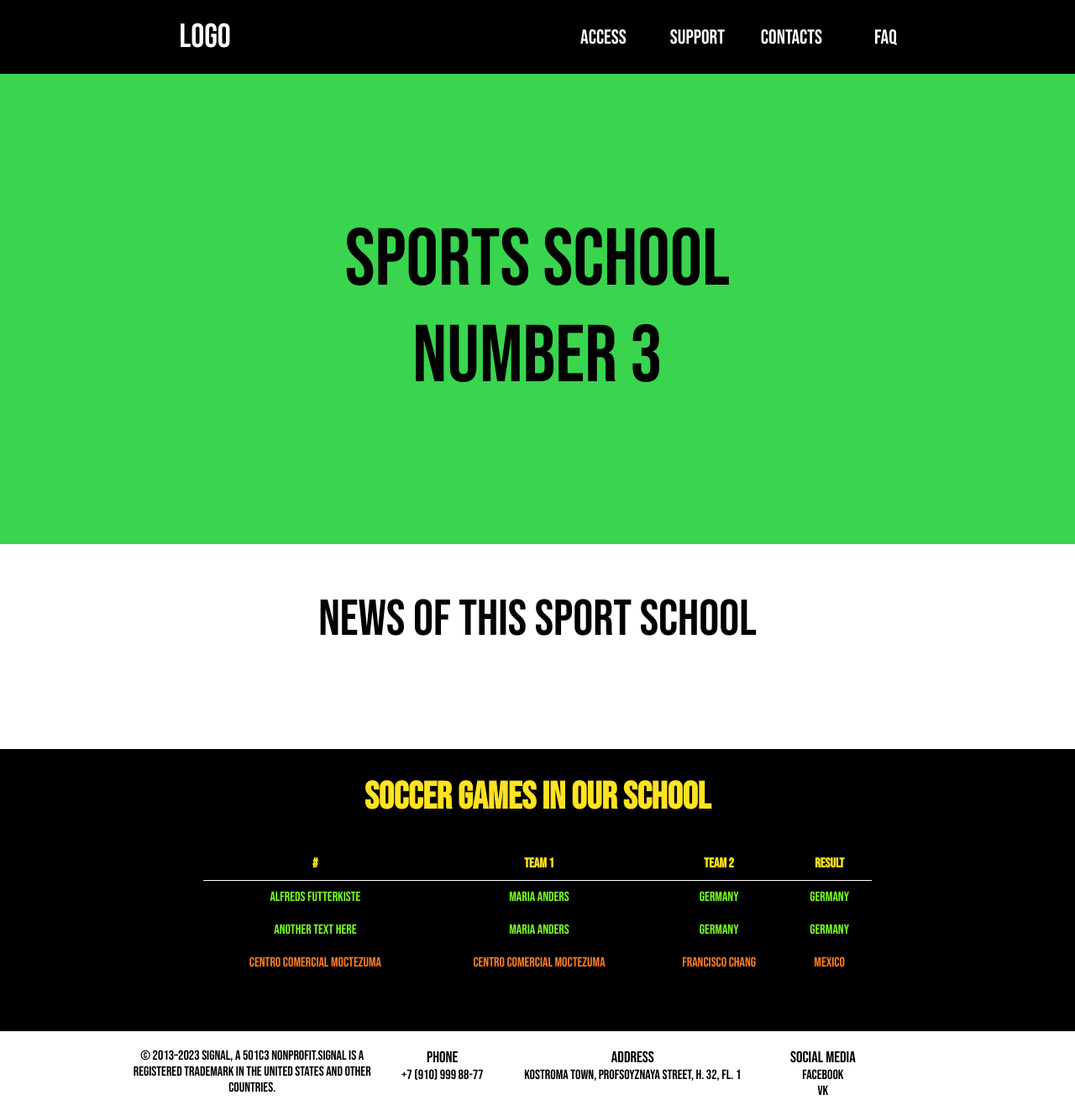
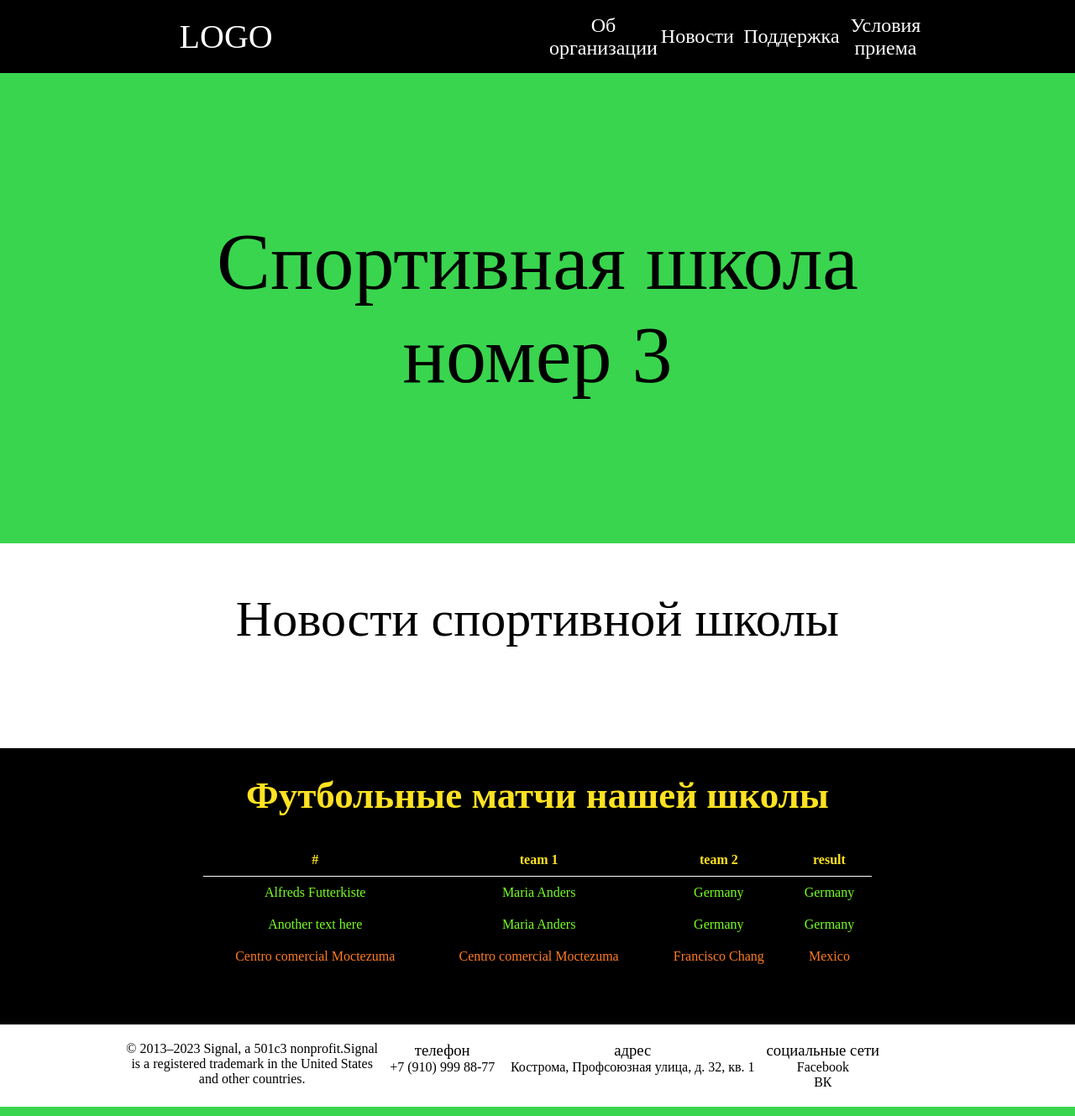
Before and after one commit to AirGuy-one/sports_school, a Django app: page / in a window 1280 px wide. Shown: the whole page at 84% size. Run offline with Django 4.2, Linux system fonts and the light colour scheme; data that the repository does not hold is empty; parts of the project's set-up code (start-up, migrations or seed data) failed here and were passed over.

Commit message:
Change the basic information in the website to the Russian language

```diff
--- /dev/null
+++ b/requirements.txt
@@ -0,0 +1,3 @@
+django==4.2
+Pillow==9.5.0
+gunicorn==20.1.0
--- a/sport_school/settings.py
+++ b/sport_school/settings.py
@@ -11,6 +11,9 @@ https://docs.djangoproject.com/en/4.1/ref/settings/
 """
 import os
 from pathlib import Path
+from dotenv import load_dotenv
+
+load_dotenv()
 
 # Build paths inside the project like this: BASE_DIR / 'subdir'.
 BASE_DIR = Path(__file__).resolve().parent.parent
@@ -25,7 +28,7 @@ SECRET_KEY = 'django-insecure-f(wkh^3*w8w)c7umwx==4(@$0k^zm#^!$4!mwhog7n8z=&uut0
 # SECURITY WARNING: don't run with debug turned on in production!
 DEBUG = True
 
-ALLOWED_HOSTS = []
+ALLOWED_HOSTS = os.environ.get('ALLOWED_HOSTS').split(',')
 
 
 # Application definition
--- a/templates/index.html
+++ b/templates/index.html
@@ -7,13 +7,8 @@
     <meta name="viewport"
           content="width=device-width, user-scalable=no, initial-scale=1.0, maximum-scale=1.0, minimum-scale=1.0">
     <meta http-equiv="X-UA-Compatible" content="ie=edge">
-    <title>Document</title>
+    <title>Спорт школа 3</title>
     <link rel="stylesheet" href="{% static 'css/style.css' %}">
-    <link href="https://fonts.googleapis.com/css?family=Fjalla+One" rel="stylesheet">
-    <link rel="preconnect" href="https://fonts.googleapis.com">
-    <link rel="preconnect" href="https://fonts.gstatic.com" crossorigin>
-    <link href="https://fonts.googleapis.com/css2?family=Bebas+Neue&family=Roboto:wght@100&display=swap"
-          rel="stylesheet">
 </head>
 <body>
 <header>
@@ -22,22 +17,22 @@
             <p>LOGO</p>
         </div>
         <div class="about">
-            <a href="#" title="access">Access</a>
-            <a href="#" title="support">Support</a>
-            <a href="#" title="contacts">Contacts</a>
-            <a href="#" title="faq">FAQ</a>
+            <a href="#" title="access">Об организации</a>
+            <a href="#" title="faq">Новости</a>
+            <a href="#" title="support">Поддержка</a>
+            <a href="#" title="contacts">Условия приема</a>
         </div>
     </div>
 </header>
 <main>
     <div class="main-div">
         <div class="txt-here">
-            <p>Sports school</p>
-            <p>number 3</p>
+            <p>Спортивная школа</p>
+            <p>номер 3</p>
         </div>
     </div>
     <div class="news">
-        <h2>News of this sport school</h2>
+        <h2>Новости спортивной школы</h2>
         <div class="img-article">
             {% for one_news in news %}
                 {% if forloop.counter0|divisibleby:2 %}
@@ -49,8 +44,8 @@
                             </div>
                         {% else %}
                             <div class="image">
-                                <h2>It's no photo here</h2>
-                                <p>Our school is the best, just believe me</p>
+                                <h2>Здесь нет фото</h2>
+                                <p>Дополнительная информация о нашей школе</p>
                             </div>
                         {% endif %}
                         <div class="image-back">
@@ -91,7 +86,7 @@
         </div>
     </div>
     <div class="games-places">
-        <h2>Soccer games in our school</h2>
+        <h2>Футбольные матчи нашей школы</h2>
         <div class="ptable">
             <table>
 
@@ -129,17 +124,17 @@
             <p>© 2013–2023 Signal, a 501c3 nonprofit.Signal is a registered trademark in the United States and other countries.</p>
         </div>
         <div class="footer-item">
-            <h3>phone</h3>
+            <h3>телефон</h3>
             <p>+7 (910) 999 88-77</p>
         </div>
         <div class="footer-item">
-            <h3>address</h3>
-            <p>kostroma town, profsoyznaya street, h. 32, fl. 1</p>
+            <h3>адрес</h3>
+            <p>Кострома, Профсоюзная улица, д. 32, кв. 1</p>
         </div>
         <div class="footer-item">
-            <h3>social media</h3>
-            <p>facebook</p>
-            <p>vk</p>
+            <h3>социальные сети</h3>
+            <p>Facebook</p>
+            <p>ВК</p>
         </div>
     </div>
 </footer>
```
